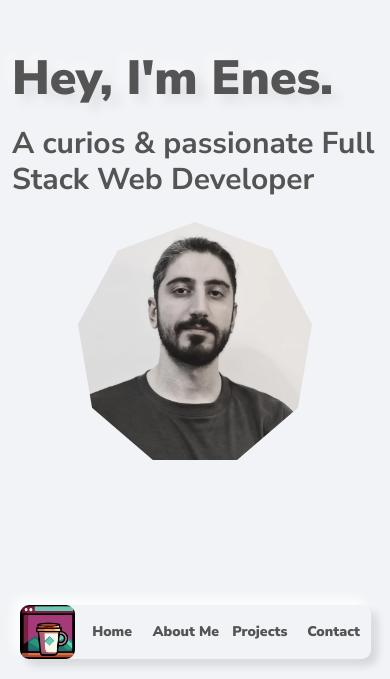
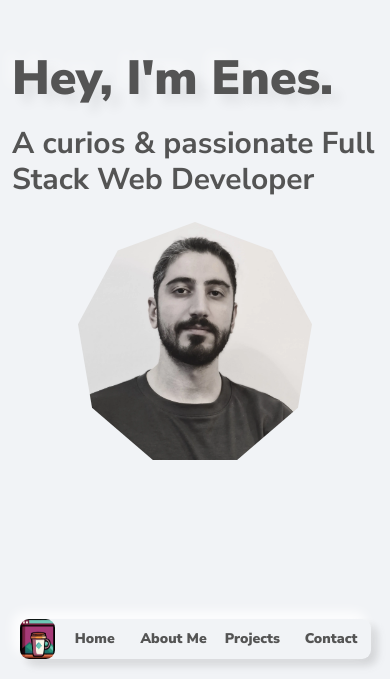
Before and after one commit to ensklc93/portfolio, a React (Vite) app: page / in a window 390 px wide. Shown: the part 165-844 px from the top of the page. Built offline with nearby package versions, Linux system fonts and the light colour scheme; no server answers.

Commit message:
Added mobile integration styling

```diff
--- a/src/components/Navbar.jsx
+++ b/src/components/Navbar.jsx
@@ -2,9 +2,9 @@ import portfolioIcon from "../assets/images/portfolio-icon.png"
 
 const Navbar = () => {
     return (
-        <nav className="flex fixed left-[10%] right-[10%] max-[450px]:left-[5%] max-[450px]:right-[5%] bottom-5  text-sm [box-shadow:-6px_-6px_14px_rgba(255,_255,_255,_.7),_-6px_-6px_10px_rgba(255,_255,_255,_.5),_6px_6px_8px_rgba(255,_255,_255,_.075),_6px_6px_10px_rgba(0,_0,_0,_.15)] rounded-[9px]
+        <nav className="flex fixed left-[10%] right-[10%] max-[450px]:left-[5%] max-[450px]:right-[5%] bottom-5 text-sm [box-shadow:-6px_-6px_14px_rgba(255,_255,_255,_.7),_-6px_-6px_10px_rgba(255,_255,_255,_.5),_6px_6px_8px_rgba(255,_255,_255,_.075),_6px_6px_10px_rgba(0,_0,_0,_.15)] rounded-[9px]
         ">
-            <a href="#hero"><img src={portfolioIcon} alt="" className="max-h-16 rounded-[9px]"/></a>
+            <a href="#hero"><img src={portfolioIcon} alt="" className="rounded-[9px] h-10 w-10 md:h-16 md:w-16"/></a>
             <ul className="flex w-full *:h-full justify-evenly hover:*:cursor-pointer *:transition-all *:ease-linear hover:*:shadow-[0.625rem_0.625rem_0.875rem_0_rgb(225,226,228),-0.5rem_-0.5rem_1.125rem_0_rgb(255,255,255)] active:*:[box-shadow:inset_-2px_-2px_6px_rgba(255,_255,_255,_.7),_inset_-2px_-2px_4px_rgba(255,_255,_255,_.5),_inset_2px_2px_2px_rgba(255,_255,_255,_.075),_inset_2px_2px_4px_rgba(0,_0,_0,_.15)] *:w-full *:flex *:justify-center *:items-center *:font-black *:rounded-[9px]">
                 <a href="#hero"><li className="">Home</li></a>
                 <a href="#about"><li>About Me</li></a>
```
